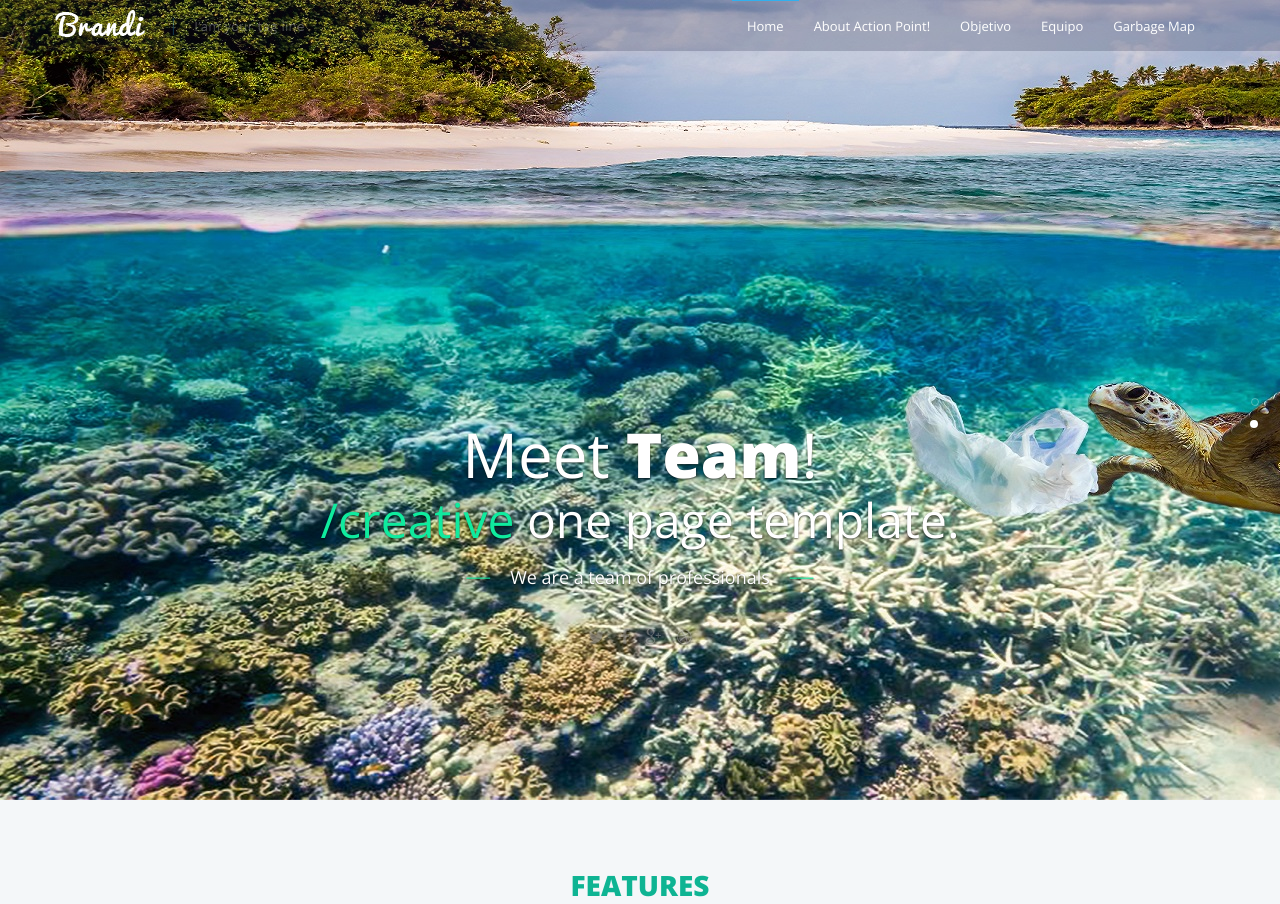
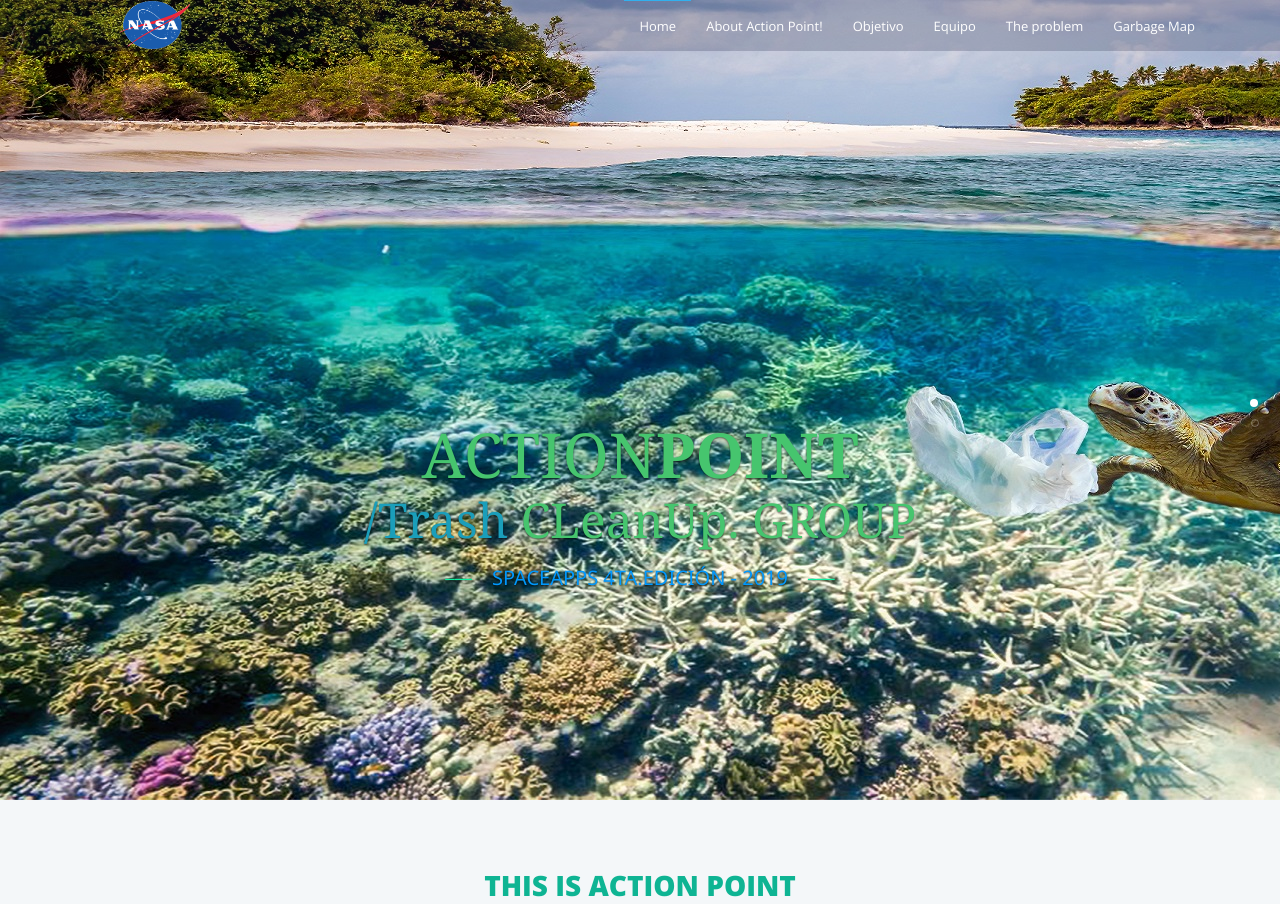
Before and after one commit to milapesa/Save-the-Ocean-project, a plain HTML site: page TRash CleanUp/index.html in a window 1280 px wide. Shown: the top 904 px of the page. Drawn offline with nearby package versions, Linux system fonts and the light colour scheme; some packages are replaced by stand-ins of ours; a script that the page names is missing.

Commit message:
fix main slider/logo/  nav bar

```diff
--- a/TRash CleanUp/css/main.css
+++ b/TRash CleanUp/css/main.css
@@ -164,12 +164,18 @@ body > section,
 	border-top: 1px solid transparent;
 }
 
+/* esto cambia el tamaño del logo principal */
+.navbar-header img{
+    width: 200px;
+    height: 50px;
+}
+
 .navbar-nav li a.current,
 .navbar-nav li a:focus,
 .navbar-nav li a:hover {
 	background-color: transparent;
 	border-top: 1px solid #32B0EE;
-	color: #fff;
+  color: #fff;
 }
 
 
@@ -194,22 +200,33 @@ body > section,
 .carousel-caption h2 {
   font-size: 62px;
   font-weight: 300;
+  color: #46c56e	;
+  font-feature-settings: "ccmp";
+  font-family: Cambria, Cochin, Georgia, Times, 'Times New Roman', serif;
 }
 
 .carousel-caption h2 span {
   font-weight: 800;
+  color:  #46c56e;
+  font-feature-settings: "ccmp";
+  font-family: Cambria, Cochin, Georgia, Times, 'Times New Roman', serif;
 }
 
 .carousel-caption h3 {
   font-size: 48px;
   font-weight: 300;
   margin: 6px 0 20px;
+  color:  #46c56e;
+  font-feature-settings: "ccmp";
+  font-family: Cambria, Cochin, Georgia, Times, 'Times New Roman', serif;
 }
 
 .carousel-caption p {
-  color: #fff;
-  font-size: 18px;
-  font-weight: 300;
+  color: #0098fd;
+  font-size: 20px;
+  font-weight: 3000;
+  font-feature-settings: "ccmp";
+  font-family: 'Segoe UI', Tahoma, Geneva, Verdana, sans-serif
 }
 
 .carousel-caption p:before,
--- a/TRash CleanUp/index.html
+++ b/TRash CleanUp/index.html
@@ -65,7 +65,7 @@
 					<!-- logo -->
                     <a class="navbar-brand" href="#body">
 						<h1 id="logo">
-							<img src="img/logo.png" alt="ActionPoint">
+							<img id="logoNav" src="img/gif nasa.gif" alt="ActionPoint">
 						</h1>
 					</a>
 					<!-- /logo -->
@@ -75,10 +75,11 @@
                 <nav class="collapse navbar-collapse navbar-right" role="navigation">
                     <ul id="nav" class="nav navbar-nav">
                         <li class="current"><a href="#body">Home</a></li>
-                        <li><a href="#features">About Action Point!</a></li>
+                        <li><a href="#aboutUs">About Action Point!</a></li>
                         <li><a href="#works">Objetivo</a></li>
-                        <li><a href="#team">Equipo</a></li>
-                        <li><a href="http://google.com">Garbage Map</a></li>
+						<li><a href="#team">Equipo</a></li>
+						<li><a href="#facts">The problem</a></li>
+                        <li><a href="#garbageMap">Garbage Map</a></li>
                     </ul>
                 </nav>
 				<!-- /main nav -->
@@ -112,32 +113,8 @@
 					<div class="item active" style="background-image: url(img/trash.jpg);">
 						<div class="carousel-caption">
 							<h2 data-wow-duration="700ms" data-wow-delay="500ms" class="wow bounceInDown animated">ACTION<span>POINT</span></h2>
-							<h3 data-wow-duration="1000ms" class="wow slideInLeft animated"><span class="color">/Trash</span> CLeanUp. GROUP</h3>
+							<h3 data-wow-duration="1000ms" class="wow slideInLeft animated"><span class="color" style="color: #1a9eba;">/Trash</span> CLeanUp. GROUP</h3>
 							<p data-wow-duration="1000ms" class="wow slideInRight animated">SPACEAPPS 4TA.EDICIÓN - 2019</p>
-
-							<ul class="social-links text-center">
-								<li><a href=""><i class="fa fa-twitter fa-lg"></i></a></li>
-								<li><a href=""><i class="fa fa-facebook fa-lg"></i></a></li>
-								<li><a href=""><i class="fa fa-google-plus fa-lg"></i></a></li>
-								<li><a href=""><i class="fa fa-dribbble fa-lg"></i></a></li>
-							</ul>
-						</div>
-					</div>
-					<!-- end single slide -->
-
-					<!-- single slide -->
-					<div class="item" style="background-image: url(img/trash.jpg);">
-						<div class="carousel-caption">
-							<h2 data-wow-duration="500ms" data-wow-delay="500ms" class="wow bounceInDown animated">Meet<span> Team</span>!</h2>
-							<h3 data-wow-duration="500ms" class="wow slideInLeft animated"><span class="color">/creative</span> one page template.</h3>
-							<p data-wow-duration="500ms" class="wow slideInRight animated">We are a team of professionals</p>
-
-							<ul class="social-links text-center">
-								<li><a href=""><i class="fa fa-twitter fa-lg"></i></a></li>
-								<li><a href=""><i class="fa fa-facebook fa-lg"></i></a></li>
-								<li><a href=""><i class="fa fa-google-plus fa-lg"></i></a></li>
-								<li><a href=""><i class="fa fa-dribbble fa-lg"></i></a></li>
-							</ul>
 						</div>
 					</div>
 					<!-- end single slide -->
@@ -156,12 +133,12 @@
         Features
         ==================================== -->
 
-		<section id="features" class="features">
+		<section id="aboutUs" class="features">
 			<div class="container">
 				<div class="row">
 
 					<div class="sec-title text-center mb50 wow bounceInDown animated" data-wow-duration="500ms">
-						<h2>Features</h2>
+						<h2>THIS IS ACTION POINT</h2>
 						<div class="devider"><i class="fa fa-heart-o fa-lg"></i></div>
 					</div>
 
@@ -592,7 +569,7 @@
 			</div>
 
 			<!-- Google map -->
-			<div ><iframe src="https://www.google.com/maps/d/embed?mid=1XY0reeJVVBC6RCPYaZf8E5v2JPvthjNy" width="1520" height="480"></iframe></div>
+			<div id="garbageMap"><iframe src="https://www.google.com/maps/d/embed?mid=1XY0reeJVVBC6RCPYaZf8E5v2JPvthjNy" width="1520" height="480"></iframe></div>
 			<!-- End Google map -->
 
 		</section>
```
Also changed, not shown: TRash CleanUp/img/gif nasa.gif (added), TRash CleanUp/img/logomini.png (added).
